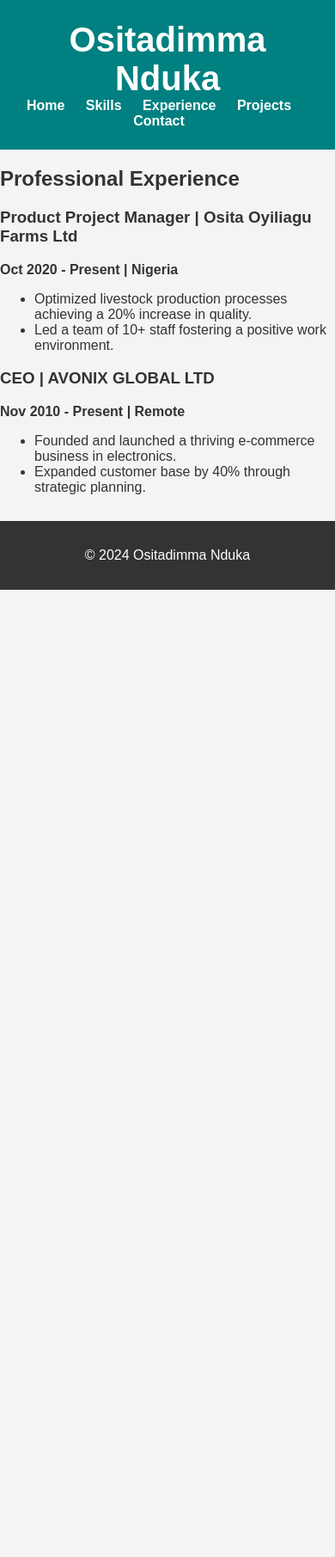
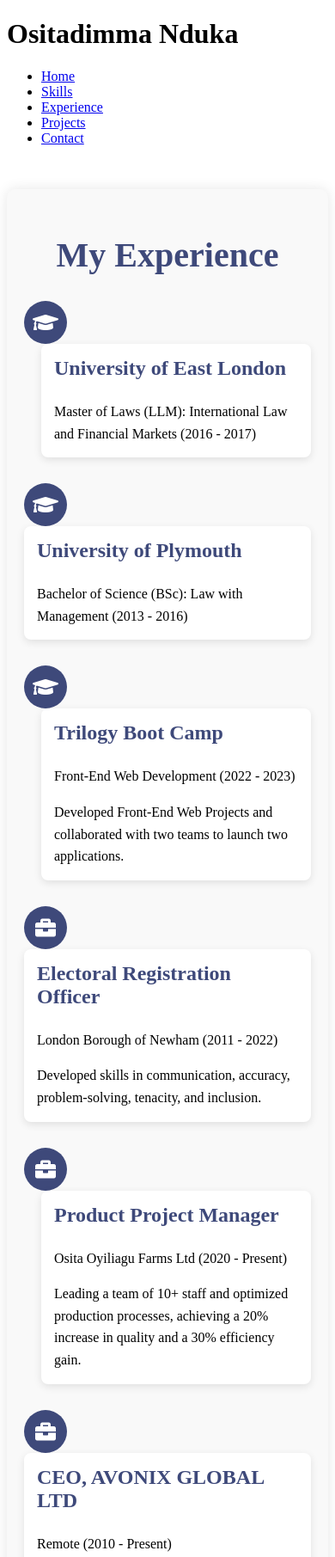
Before and after one commit to OsitaNduka/osita-nduka-portfolio, a website: page experience.html in a window 390 px wide. Shown: the top 1811 px of the page at 86% size. Before the commit the page ends 844 px from the top, so only its background shows below. Drawn offline with Linux system fonts and the light colour scheme.

Commit message:
Added experience page with vertical timeline

```diff
--- a/css/style.css
+++ b/css/style.css
@@ -1,158 +1,71 @@
-/* Global Styles */
-body {
-    font-family: 'Arial', sans-serif;
-    margin: 0;
-    padding: 0;
-    background-color: #f4f4f4;
-    color: #333;
+/* Experience Timeline */
+.timeline {
+    max-width: 900px;
+    margin: 50px auto;
+    padding: 20px;
+    position: relative;
+    background-color: #f9f9f9;
+    border-radius: 10px;
+    box-shadow: 0 0 15px rgba(0, 0, 0, 0.1);
 }
 
-/* Header */
-header {
-    background-color: #008080;
-    color: white;
+.timeline h2 {
     text-align: center;
-    padding: 1.5em;
+    color: #3e497a;
+    font-size: 2.5rem;
+    margin-bottom: 30px;
 }
 
-header h1 {
-    margin: 0;
-    font-size: 2.5em;
+.timeline-item {
+    display: flex;
+    margin-bottom: 30px;
+    position: relative;
 }
 
-nav ul {
-    list-style-type: none;
-    padding: 0;
-    margin: 0;
+.timeline-item:nth-child(even) .timeline-content {
+    margin-left: 20px;
 }
 
-nav ul li {
-    display: inline-block;
+.timeline-icon {
+    flex-shrink: 0;
+    width: 50px;
+    height: 50px;
+    border-radius: 50%;
+    background-color: #3e497a;
+    display: flex;
+    justify-content: center;
+    align-items: center;
+    color: white;
+    font-size: 24px;
     margin-right: 20px;
 }
 
-nav ul li a {
-    color: white;
-    text-decoration: none;
-    font-weight: bold;
+.timeline-content {
+    background-color: #fff;
+    padding: 15px;
+    border-radius: 8px;
+    box-shadow: 0 3px 10px rgba(0, 0, 0, 0.1);
+    flex: 1;
 }
 
-nav ul li a:hover {
-    color: #ffeb3b; /* Bright yellow when hovered */
+.timeline-content h3 {
+    margin-top: 0;
+    font-size: 1.5rem;
+    color: #3e497a;
 }
 
-/* Hero Section */
-#hero {
-    background-color: #008080;
-    color: white;
-    text-align: center;
-    padding: 50px 20px;
+.timeline-content p {
+    margin-bottom: 0;
+    font-size: 1rem;
+    line-height: 1.6;
 }
 
-#hero .profile-pic {
-    border-radius: 50%;
-    width: 150px;
-    height: 150px;
-    object-fit: cover;
-    margin-bottom: 20px;
+@media (max-width: 768px) {
+    .timeline-item {
+        flex-direction: column;
+    }
+
+    .timeline-content {
+        margin-left: 0;
+    }
 }
-
-#hero h2 {
-    font-size: 2.5em;
-    margin: 10px 0;
-}
-
-#hero p {
-    font-size: 1.2em;
-    max-width: 600px;
-    margin: 0 auto;
-}
-
-/* Summary Section */
-#summary {
-    margin: 20px;
-    padding: 20px;
-    background-color: #f9f9f9;
-    border-radius: 8px;
-    text-align: center;
-    box-shadow: 0 0 15px rgba(0, 0, 0, 0.1);
-}
-
-#summary h2 {
-    color: #008080;
-    font-size: 2em;
-    margin-bottom: 15px;
-}
-
-#summary p {
-    font-size: 1.1em;
-    max-width: 700px;
-    margin: 0 auto;
-    line-height: 1.5em;
-}
-
-.cta-btn {
-    display: inline-block;
-    background-color: #ff5722;
-    color: white;
-    padding: 12px 25px;
-    text-decoration: none;
-    border-radius: 5px;
-    margin-top: 15px;
-}
-
-.cta-btn:hover {
-    background-color: #ff7043;
-}
-
-/* Projects Section */
-#projects {
-    margin: 20px;
-    padding: 20px;
-    background-color: #f9f9f9;
-    border-radius: 8px;
-    box-shadow: 0 0 15px rgba(0, 0, 0, 0.1);
-}
-
-.project {
-    margin-bottom: 30px;
-    text-align: center;
-}
-
-.project img {
-    max-width: 100%;
-    height: auto;
-    border-radius: 8px;
-}
-
-.project h3 {
-    color: #333;
-    margin-top: 15px;
-    font-size: 1.8em;
-}
-
-.project p {
-    font-size: 1.1em;
-    margin: 15px 0;
-}
-
-.project a {
-    background-color: #ff5722;
-    color: white;
-    padding: 10px 20px;
-    text-decoration: none;
-    border-radius: 5px;
-}
-
-.project a:hover {
-    background-color: #ff7043;
-}
-
-/* Footer */
-footer {
-    text-align: center;
-    padding: 15px;
-    background-color: #333;
-    color: white;
-    margin-top: 30px;
-}
--- a/experience.html
+++ b/experience.html
@@ -5,8 +5,11 @@
     <meta name="viewport" content="width=device-width, initial-scale=1.0">
     <title>Experience | Ositadimma Nduka</title>
     <link rel="stylesheet" href="css/style.css">
+    <!-- Font Awesome for Icons -->
+    <link rel="stylesheet" href="https://cdnjs.cloudflare.com/ajax/libs/font-awesome/5.15.4/css/all.min.css">
 </head>
 <body>
+
     <header>
         <h1>Ositadimma Nduka</h1>
         <nav>
@@ -20,32 +23,77 @@
         </nav>
     </header>
 
-    <section id="experience">
-        <h2>Professional Experience</h2>
+    <section class="timeline">
+        <h2>My Experience</h2>
 
-        <div class="job">
-            <h3>Product Project Manager | Osita Oyiliagu Farms Ltd</h3>
-            <p><strong>Oct 2020 - Present | Nigeria</strong></p>
-            <ul>
-                <li>Optimized livestock production processes achieving a 20% increase in quality.</li>
-                <li>Led a team of 10+ staff fostering a positive work environment.</li>
-            </ul>
+        <div class="timeline-item">
+            <div class="timeline-icon">
+                <i class="fas fa-graduation-cap"></i>
+            </div>
+            <div class="timeline-content">
+                <h3>University of East London</h3>
+                <p>Master of Laws (LLM): International Law and Financial Markets (2016 - 2017)</p>
+            </div>
         </div>
 
-        <div class="job">
-            <h3>CEO | AVONIX GLOBAL LTD</h3>
-            <p><strong>Nov 2010 - Present | Remote</strong></p>
-            <ul>
-                <li>Founded and launched a thriving e-commerce business in electronics.</li>
-                <li>Expanded customer base by 40% through strategic planning.</li>
-            </ul>
+        <div class="timeline-item">
+            <div class="timeline-icon">
+                <i class="fas fa-graduation-cap"></i>
+            </div>
+            <div class="timeline-content">
+                <h3>University of Plymouth</h3>
+                <p>Bachelor of Science (BSc): Law with Management (2013 - 2016)</p>
+            </div>
         </div>
 
-        <!-- Add more experience here -->
+        <div class="timeline-item">
+            <div class="timeline-icon">
+                <i class="fas fa-graduation-cap"></i>
+            </div>
+            <div class="timeline-content">
+                <h3>Trilogy Boot Camp</h3>
+                <p>Front-End Web Development (2022 - 2023)</p>
+                <p>Developed Front-End Web Projects and collaborated with two teams to launch two applications.</p>
+            </div>
+        </div>
+
+        <div class="timeline-item">
+            <div class="timeline-icon">
+                <i class="fas fa-briefcase"></i>
+            </div>
+            <div class="timeline-content">
+                <h3>Electoral Registration Officer</h3>
+                <p>London Borough of Newham (2011 - 2022)</p>
+                <p>Developed skills in communication, accuracy, problem-solving, tenacity, and inclusion.</p>
+            </div>
+        </div>
+
+        <div class="timeline-item">
+            <div class="timeline-icon">
+                <i class="fas fa-briefcase"></i>
+            </div>
+            <div class="timeline-content">
+                <h3>Product Project Manager</h3>
+                <p>Osita Oyiliagu Farms Ltd (2020 - Present)</p>
+                <p>Leading a team of 10+ staff and optimized production processes, achieving a 20% increase in quality and a 30% efficiency gain.</p>
+            </div>
+        </div>
+
+        <div class="timeline-item">
+            <div class="timeline-icon">
+                <i class="fas fa-briefcase"></i>
+            </div>
+            <div class="timeline-content">
+                <h3>CEO, AVONIX GLOBAL LTD</h3>
+                <p>Remote (2010 - Present)</p>
+                <p>Founded and launched a successful e-commerce business specializing in electronics, achieving double-digit revenue growth consistently.</p>
+            </div>
+        </div>
     </section>
 
     <footer>
         <p>© 2024 Ositadimma Nduka</p>
     </footer>
+
 </body>
 </html>
--- /dev/null
+++ b/package.json
@@ -0,0 +1,6 @@
+{
+  "dependencies": {
+    "@mui/icons-material": "^6.1.2",
+    "react-vertical-timeline-component": "^3.6.0"
+  }
+}
```
Also changed, not shown: 1 other file.
